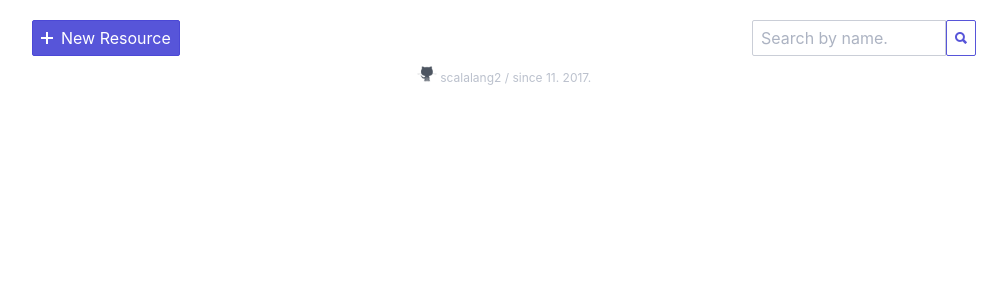
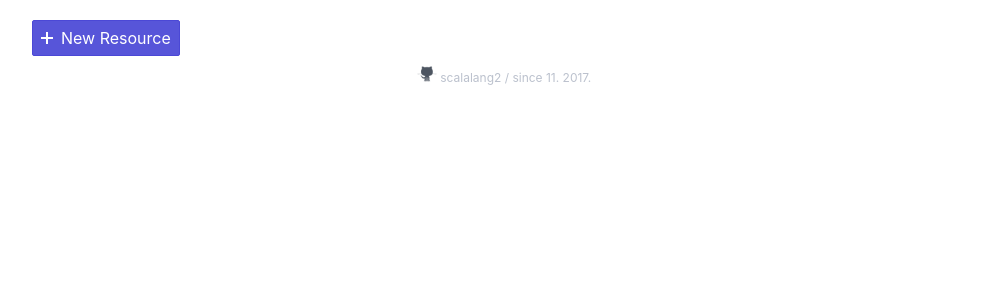
Before and after one commit to cailhuiris/motty, a Django app: page /motty/ in a window 1280 px wide. Shown: the part 60-360 px from the top of the page, without its empty margins (136-1143 px from the left). Run offline with Django 3.2, Linux system fonts and the light colour scheme; data that the repository does not hold is empty; style sheets or scripts are compiled from the project's sources; some libraries are stand-ins or nearby versions; some web fonts are replaced.

Commit message:
removed search form.

```diff
--- a/motty/app/templates/app/index.html
+++ b/motty/app/templates/app/index.html
@@ -20,14 +20,8 @@
     <div class="tools columns">
         <div class="column col-9 col-sm-12 col-mx-auto">
             <div class="columns">
-                <div class="column col-9 col-sm-12">
+                <div class="column col-12">
                     <button type="button" ng-disabled="is_creating_resource" ng-click="createResource()" id="new-resource-btn" class="btn btn-primary icon-and-text"><i class="ion ion-plus"></i>New Resource</button>
-                </div>
-                <div class="column col-3 col-sm-12">
-                    <div class="input-group">
-                        <input type="text" class="form-input" placeholder="Search by name." />
-                        <button class="btn"><i class="ion ion-search"></i></button>
-                    </div>
                 </div>
             </div>
         </div>
```
